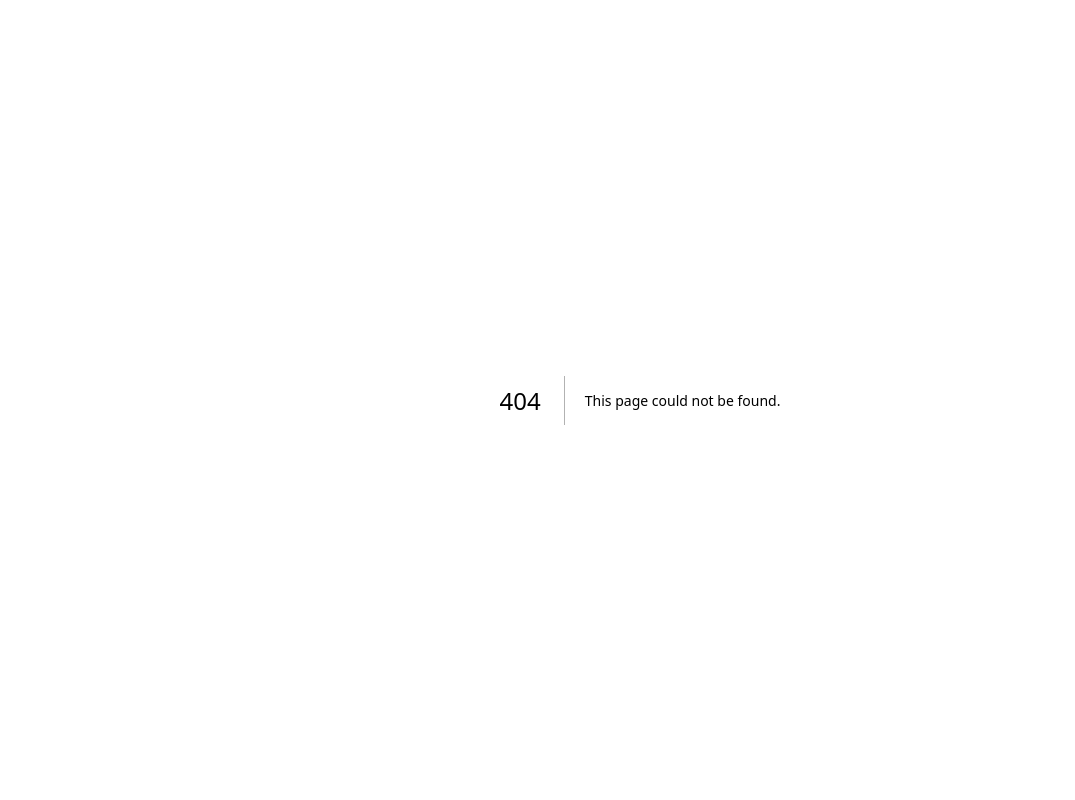
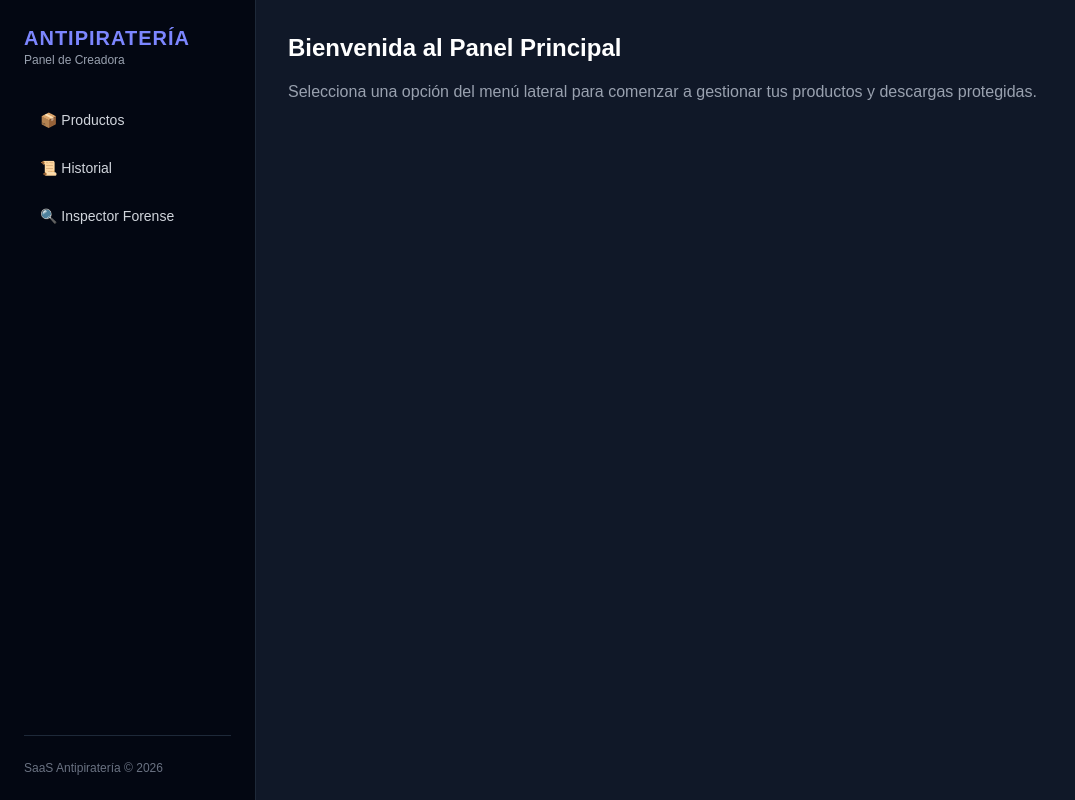
Before and after one commit to gustavo-proyectosweb/saas-antipirateria, a Next.js app: page /dashboard in a window 1280 px wide. Before the commit this address had no page. Shown: the whole page, without its empty margins (0-1075 px from the left). Built offline with nearby package versions, Linux system fonts and the light colour scheme.

Commit message:
feat: middleware de sesion, proteccion de rutas /dashboard y layout con navegacion lateral

```diff
--- /dev/null
+++ b/src/app/dashboard/layout.tsx
@@ -0,0 +1,50 @@
+import Link from 'next/link'
+import { ReactNode } from 'react'
+
+export default function DashboardLayout({ children }: { children: ReactNode }) {
+  return (
+    <div className="flex min-h-screen bg-gray-900 text-white">
+      {/* Sidebar / Navegación Lateral */}
+      <aside className="w-64 bg-gray-950 p-6 border-r border-gray-800 flex flex-col justify-between">
+        <div>
+          <div className="mb-8">
+            <h1 className="text-xl font-bold tracking-wider text-indigo-400">
+              ANTIPIRATERÍA
+            </h1>
+            <p className="text-xs text-gray-400">Panel de Creadora</p>
+          </div>
+
+          <nav className="space-y-2">
+            <Link
+              href="/dashboard/products"
+              className="block px-4 py-2.5 rounded-lg text-sm font-medium hover:bg-gray-800 text-gray-300 hover:text-white transition"
+            >
+              📦 Productos
+            </Link>
+            <Link
+              href="/dashboard/history"
+              className="block px-4 py-2.5 rounded-lg text-sm font-medium hover:bg-gray-800 text-gray-300 hover:text-white transition"
+            >
+              📜 Historial
+            </Link>
+            <Link
+              href="/dashboard/forensic-inspector"
+              className="block px-4 py-2.5 rounded-lg text-sm font-medium hover:bg-gray-800 text-gray-300 hover:text-white transition"
+            >
+              🔍 Inspector Forense
+            </Link>
+          </nav>
+        </div>
+
+        <div className="pt-6 border-t border-gray-800 text-xs text-gray-500">
+          SaaS Antipiratería © {new Date().getFullYear()}
+        </div>
+      </aside>
+
+      {/* Área Principal de Contenido */}
+      <main className="flex-1 p-8 overflow-y-auto">
+        {children}
+      </main>
+    </div>
+  )
+}
--- /dev/null
+++ b/src/app/dashboard/page.tsx
@@ -0,0 +1,10 @@
+export default function DashboardPage() {
+  return (
+    <div>
+      <h2 className="text-2xl font-bold mb-4">Bienvenida al Panel Principal</h2>
+      <p className="text-gray-400">
+        Selecciona una opción del menú lateral para comenzar a gestionar tus productos y descargas protegidas.
+      </p>
+    </div>
+  )
+}
--- /dev/null
+++ b/src/middleware.ts
@@ -0,0 +1,19 @@
+import { type NextRequest } from 'next/server'
+import { updateSession } from '@/utils/supabase/middleware'
+
+export async function middleware(request: NextRequest) {
+  return await updateSession(request)
+}
+
+export const config = {
+  matcher: [
+    /*
+     * Aplica el middleware a todas las rutas excepto:
+     * - _next/static (archivos estáticos)
+     * - _next/image (optimización de imágenes)
+     * - favicon.ico (icono del sitio)
+     * - archivos con extensiones (.svg, .png, .jpg, etc.)
+     */
+    '/((?!_next/static|_next/image|favicon.ico|.*\\.(?:svg|png|jpg|jpeg|gif|webp)$).*)',
+  ],
+}
--- /dev/null
+++ b/src/utils/supabase/middleware.ts
@@ -0,0 +1,52 @@
+import { createServerClient } from '@supabase/ssr'
+import { NextResponse, type NextRequest } from 'next/server'
+
+export async function updateSession(request: NextRequest) {
+  let supabaseResponse = NextResponse.next({
+    request,
+  })
+
+  const supabase = createServerClient(
+    process.env.NEXT_PUBLIC_SUPABASE_URL!,
+    process.env.NEXT_PUBLIC_SUPABASE_ANON_KEY!,
+    {
+      cookies: {
+        getAll() {
+          return request.cookies.getAll()
+        },
+        setAll(cookiesToSet) {
+          cookiesToSet.forEach(({ name, value }) =>
+            request.cookies.set(name, value)
+          )
+          supabaseResponse = NextResponse.next({
+            request,
+          })
+          cookiesToSet.forEach(({ name, value, options }) =>
+            supabaseResponse.cookies.set(name, value, options)
+          )
+        },
+      },
+    }
+  )
+
+  // Obtener el usuario actual
+  const {
+    data: { user },
+  } = await supabase.auth.getUser()
+
+  const url = request.nextUrl.clone()
+
+  // 1. Si intenta entrar a /dashboard y NO está autenticado -> Redirigir a /login
+  if (url.pathname.startsWith('/dashboard') && !user) {
+    url.pathname = '/login'
+    return NextResponse.redirect(url)
+  }
+
+  // 2. Si intenta entrar a /login o /signup y YA está autenticado -> Redirigir a /dashboard
+  if ((url.pathname === '/login' || url.pathname === '/signup') && user) {
+    url.pathname = '/dashboard'
+    return NextResponse.redirect(url)
+  }
+
+  return supabaseResponse
+}
```
